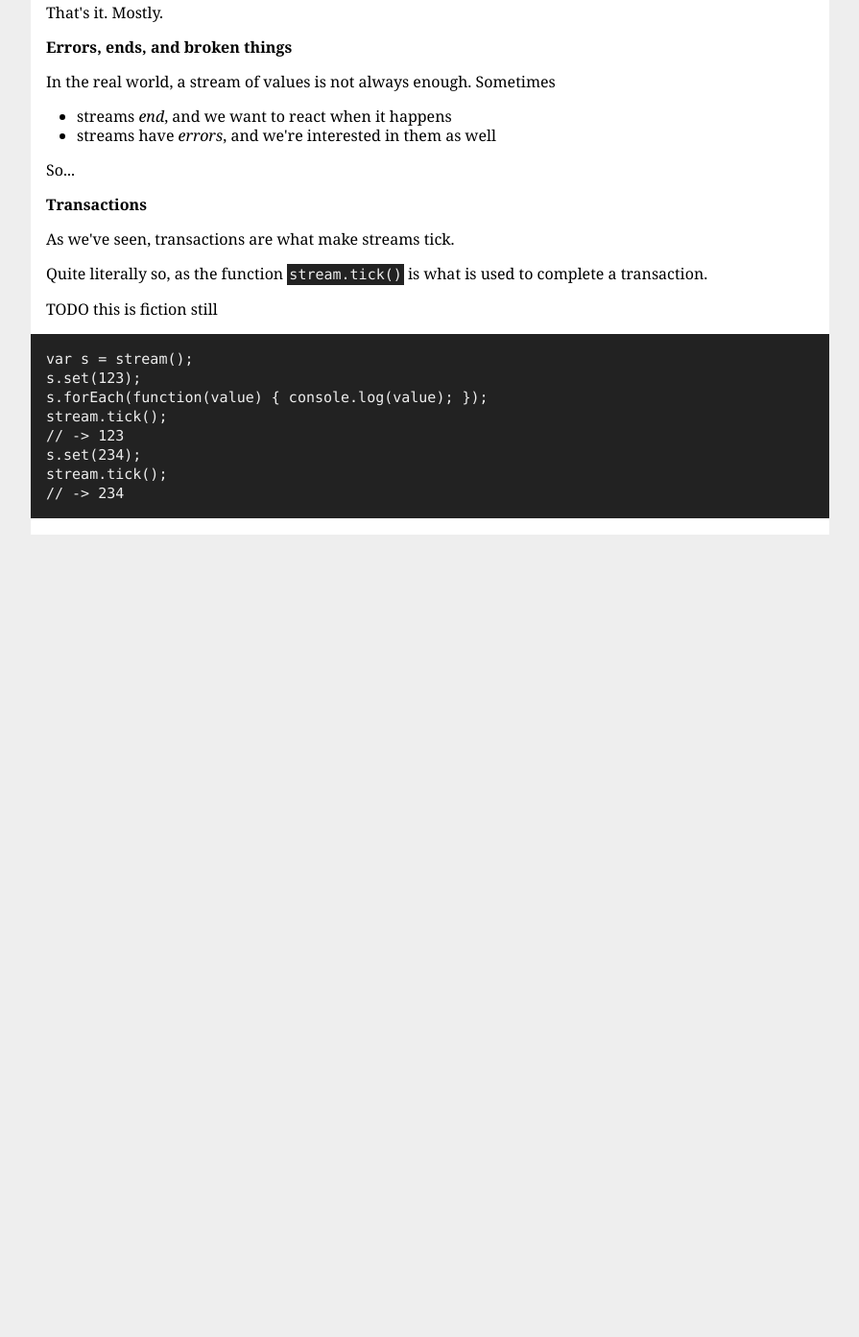
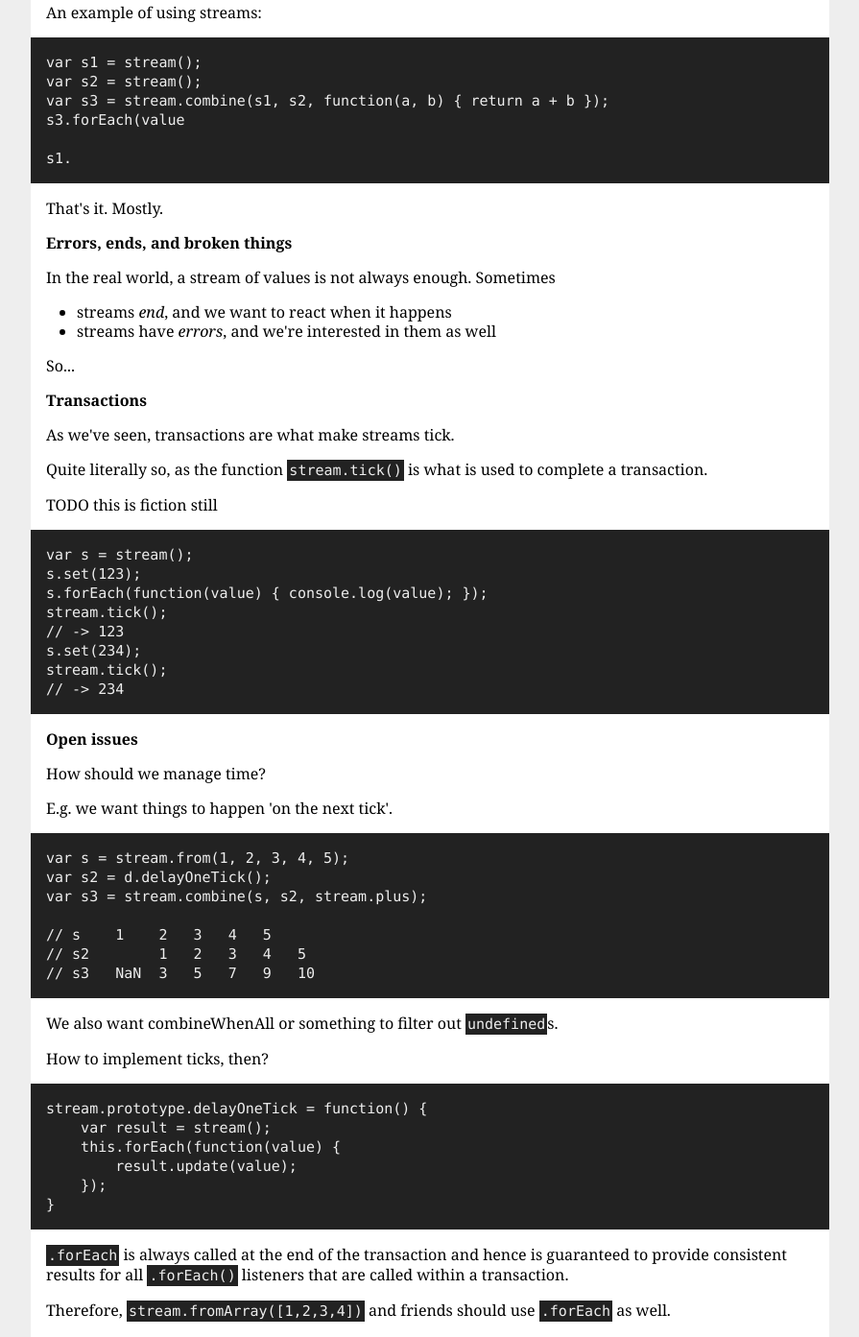
Before and after one commit to anttikissa/xstream, a website: page docs/index.html in a window 1280 px wide. Shown: the part 235-1628 px from the top of the page at 96% size, without its empty margins (192-1087 px from the left). Before the commit the page ends 800 px from the top, so only its background shows below. Drawn offline with Linux system fonts and the light colour scheme.

Commit message:
More documentation, rename .md -> .pre.

```diff
--- a/docs/index.html
+++ b/docs/index.html
@@ -49,7 +49,7 @@
 	li + li {
 	}
 </style>
-<h1>Introduction</h1>
+<h2>Introduction</h2>
 <blockquote><p>&quot;It is better to have 100 functions operate on one data structure than
 10 functions on 10 data structures.&quot; —Alan Perlis
 </blockquote>
@@ -59,15 +59,22 @@
 <li>It has a <i>a current value</i> (which may be <code>undefined</code>)
 <li>It <i>broadcasts</i> its value when it&#39;s updated
 </ul>
+<p>An example of using streams:
+<pre class=code>var s1 = stream();
+var s2 = stream();
+var s3 = stream.combine(s1, s2, function(a, b) { return a + b });
+s3.forEach(value
+
+s1. </pre>
 <p>That&#39;s it.  Mostly.
-<h1>Errors, ends, and broken things</h1>
+<h2>Errors, ends, and broken things</h2>
 <p>In the real world, a stream of values is not always enough.  Sometimes
 <ul>
 <li>streams <i>end</i>, and we want to react when it happens
 <li>streams have <i>errors</i>, and we&#39;re interested in them as well
 </ul>
 <p>So...
-<h1>Transactions</h1>
+<h2>Transactions</h2>
 <p>As we&#39;ve seen, transactions are what make streams tick.
 <p>Quite literally so, as the function <code>stream.tick()</code> is what is used to complete a
 transaction.
@@ -80,4 +87,27 @@ stream.tick();
 s.set(234);
 stream.tick();
 // -&gt; 234</pre>
+<h3>Open issues</h3>
+<p>How should we manage time?
+<p>E.g. we want things to happen &#39;on the next tick&#39;.
+<pre class=code>var s = stream.from(1, 2, 3, 4, 5);
+var s2 = d.delayOneTick();
+var s3 = stream.combine(s, s2, stream.plus);
+
+// s    1    2   3   4   5
+// s2        1   2   3   4   5
+// s3   NaN  3   5   7   9   10</pre>
+<p>We also want combineWhenAll or something to filter out <code>undefined</code>s.
+<p>How to implement ticks, then?
+<pre class=code>stream.prototype.delayOneTick = function() {
+    var result = stream();
+    this.forEach(function(value) {
+        result.update(value);
+    });
+}</pre>
+<p><code>.forEach</code> is always called at the end of the transaction and hence is
+guaranteed to provide consistent results for all <code>.forEach()</code> listeners
+that are called within a transaction.
+<p>Therefore, <code>stream.fromArray([1,2,3,4])</code> and friends should use
+<code>.forEach</code> as well.
 <footer></footer>
```
Also changed, not shown: docs/2-transactions.md (deleted, +0 -17 lines), 6 other files.
